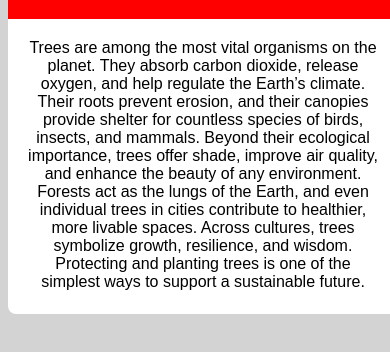
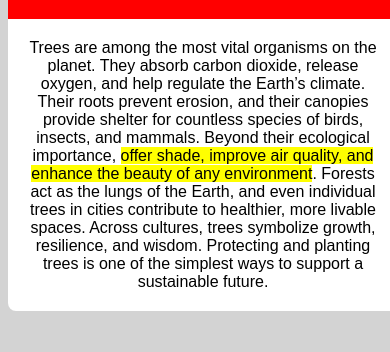
Before and after one commit to GiuSOSA/elementBlock, a plain HTML site: page index.html in a window 390 px wide. Shown: the part 66-418 px from the top of the page. Drawn offline with Linux system fonts and the light colour scheme.

Commit message:
auto height for mobile

```diff
--- a/index.html
+++ b/index.html
@@ -13,7 +13,7 @@
             <p class="bottom">
                 Trees are among the most vital organisms on the planet. They absorb carbon dioxide, release oxygen, and help regulate the Earth’s climate.
                 Their roots prevent erosion, and their canopies provide shelter for countless species of birds, insects, and mammals.
-                Beyond their ecological importance, trees offer shade, improve air quality, and enhance the beauty of any environment. Forests act as the lungs of the Earth,
+                Beyond their ecological importance, <span class="highlight">offer shade, improve air quality, and enhance the beauty of any environment</span>. Forests act as the lungs of the Earth,
                 and even individual trees in cities contribute to healthier, more livable spaces. Across cultures, trees symbolize growth, resilience, and wisdom.
                 Protecting and planting trees is one of the simplest ways to support a sustainable future.
             </p>
--- a/style.css
+++ b/style.css
@@ -11,6 +11,9 @@ body {
     color: white;
 }
 
+.highlight {
+    background-color: yellow;
+}
 
 .bottom {
     background-color: white;
@@ -19,7 +22,7 @@ body {
     overflow: hidden;
     text-align: justify;
     display: block;
-    height: 255px;
+    height: auto;
 }
 
 .top,
```
